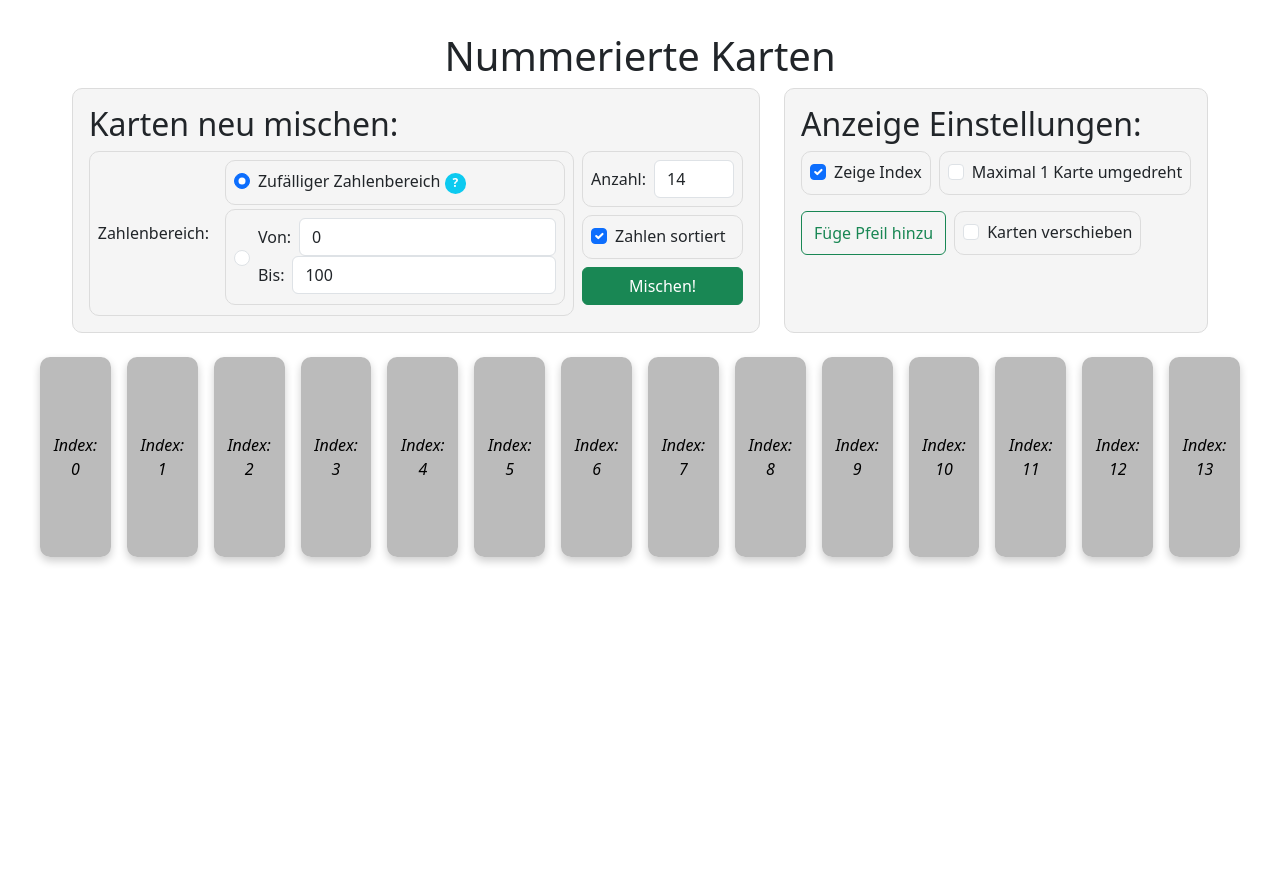
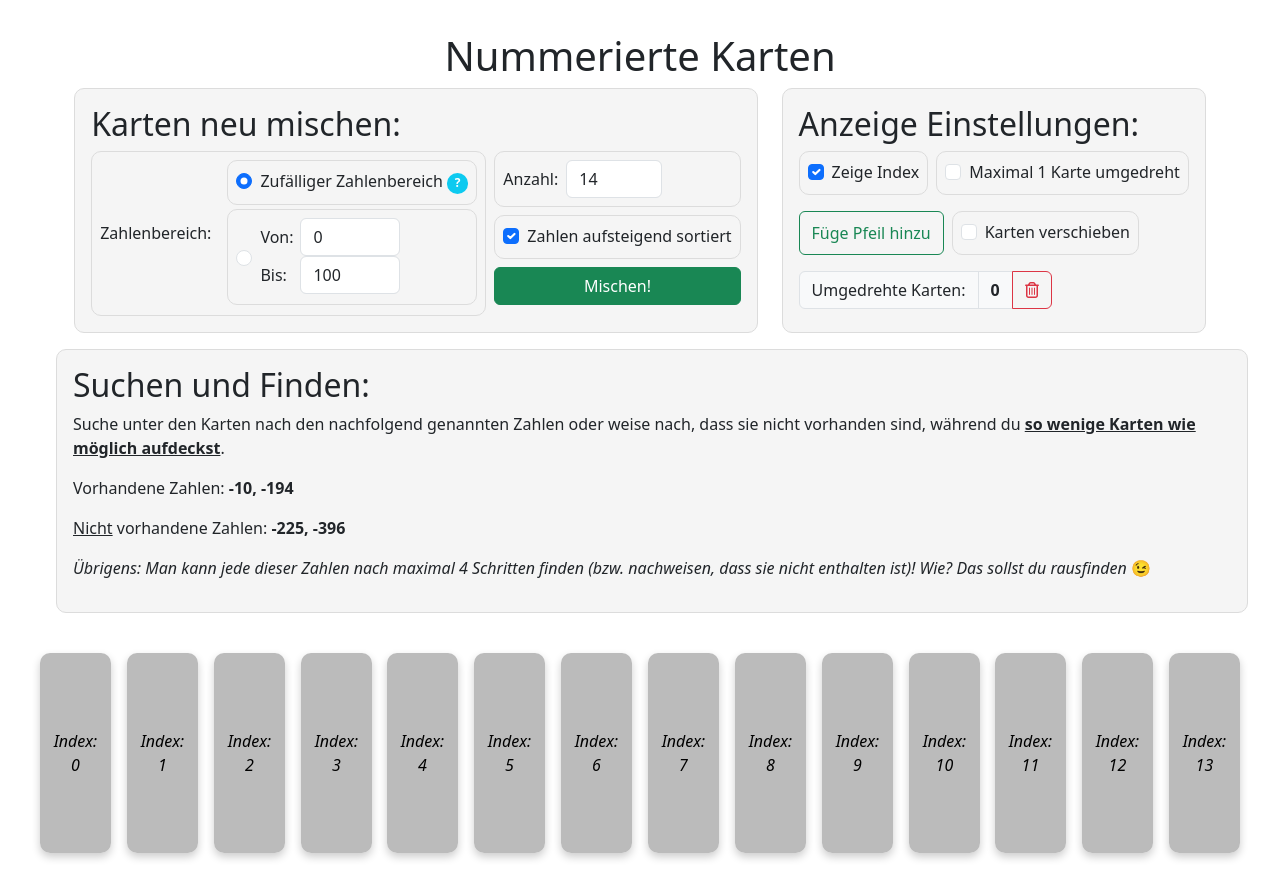
Before and after one commit to tools-info-bw-de/manuelles-suchen, a Vue app: page / in a window 1280 px wide. Before the commit the page ends 800 px from the top, so only its background shows below. Built offline with nearby package versions, Linux system fonts and the light colour scheme.

Commit message:
suchaufgaben und animation zugefügt

```diff
--- a/package.json
+++ b/package.json
@@ -9,6 +9,9 @@
     "preview": "vite preview"
   },
   "dependencies": {
+    "@fortawesome/fontawesome-svg-core": "^6.4.2",
+    "@fortawesome/free-regular-svg-icons": "^6.4.2",
+    "@fortawesome/vue-fontawesome": "^3.0.5",
     "bootstrap": "^5.3.2",
     "vue": "^3.3.8"
   },
--- a/src/App.vue
+++ b/src/App.vue
@@ -3,7 +3,7 @@ import "bootstrap/dist/css/bootstrap.min.css"
 import "bootstrap"
 import { Tooltip } from "bootstrap"
 
-import { onMounted, reactive } from "vue"
+import { computed, onMounted, reactive } from "vue"
 
 const state = reactive({
   amountOfCards: 14,
@@ -15,6 +15,8 @@ const state = reactive({
   numbersSorted: true,
   numberRangeRandom: true,
   numbers: [],
+  renderKey: 0,
+  flipCounter: 0,
 })
 
 onMounted(() => {
@@ -33,6 +35,8 @@ function calculateNumberRange() {
 }
 
 function createNumbers() {
+  state.flipCounter = 0
+
   state.numbers = []
 
   let startRange, endRange = 0
@@ -50,9 +54,41 @@ function createNumbers() {
   if (state.numbersSorted) {
     state.numbers.sort((a, b) => a.value - b.value)
   }
+
+  state.renderKey++
 }
 
+const existingNumbers = computed(() => {
+  if (state.numbers.length < 2) return [0, 0]
+
+  // return 2 random numbers
+  const numbers = []
+  while (numbers.length < 2) {
+    let nextIndex = Math.floor(Math.random() * state.numbers.length)
+    if (!numbers.includes(state.numbers[nextIndex].value)) {
+      numbers.push(state.numbers[nextIndex].value)
+    }
+  }
+  return numbers
+})
+
+const notExistingNumbers = computed(() => {
+  if (state.numbers.length < 2) return [0, 0]
+
+  // return 2 random numbers
+  const numbers = []
+  while (numbers.length < 2) {
+    let nextNumber = Math.floor(Math.random() * 2000) - 999
+    if (!state.numbers.map((card) => card.value).includes(nextNumber)) {
+      numbers.push(nextNumber)
+    }
+  }
+  return numbers
+})
+
 function flipCard(card) {
+  state.flipCounter++
+
   if (card.flipped) {
     card.flipped = false
     return
@@ -65,12 +101,21 @@ function flipCard(card) {
   }
   card.flipped = !card.flipped
 }
+
+function resetFlipCounter() {
+  state.flipCounter = 0
+
+  //close all cards
+  state.numbers.forEach((card) => {
+    card.flipped = false
+  })
+}
 </script>
 
 <template>
   <h1>Nummerierte Karten</h1>
-  <div class="d-flex flex-row justify-content-center">
-    <div class="backgroundBox">
+  <div id="settingsRow" class="d-flex flex-row justify-content-center">
+    <div id="mixBox" class="backgroundBox">
       <h2>Karten neu mischen:</h2>
       <div class="d-flex flex-row">
         <div class="inputBox d-flex flex-row align-items-center me-2">
@@ -96,12 +141,12 @@ function flipCard(card) {
                     name="radioNumberRange" id="radioNumberRange2">
                   <div class="d-flex flex-column ms-2">
                     <div class="d-flex flex-row align-items-center">
-                      <label for="numberRangeFrom" class="me-2">Von:</label>
+                      <label for="numberRangeFrom" class="rangeLabel me-2">Von:</label>
                       <input id="numberRangeFrom" class="form-control" type="number" v-model="state.numberRangeFrom"
                         step="1" />
                     </div>
                     <div class="d-flex flex-row align-items-center">
-                      <label for="numberRangeTo" class="me-2">Bis:</label>
+                      <label for="numberRangeTo" class="rangeLabel me-2">Bis:</label>
                       <input id="numberRangeTo" class="form-control" type="number" v-model="state.numberRangeTo"
                         step="1" />
                     </div>
@@ -114,13 +159,13 @@ function flipCard(card) {
         <div class="d-flex flex-column justify-content-start">
           <div class="inputBox d-flex flex-row align-items-center">
             <label for="inputAmount" class="me-2">Anzahl:</label>
-            <input id="inputAmount" class="form-control" type="number" v-model="state.amountOfCards" min="1" max="20"
-              step="1" />
+            <input id="inputAmount" class="form-control" type="number" v-model="state.amountOfCards" min="2" max="20"
+              step="1" :class="{ 'is-invalid': (state.amountOfCards < 2 || state.amountOfCards > 20) }" />
           </div>
           <div class="inputBox my-2">
             <div class="form-check">
               <input class="form-check-input" type="checkbox" v-model="state.numbersSorted" id="inputSorted">
-              <label class="form-check-label" for="inputSorted">Zahlen sortiert</label>
+              <label class="form-check-label" for="inputSorted">Zahlen aufsteigend sortiert</label>
             </div>
           </div>
           <button type="button" class="btn btn-success" @click.prevent="createNumbers()">Mischen!</button>
@@ -128,7 +173,7 @@ function flipCard(card) {
       </div>
     </div>
 
-    <div class="backgroundBox ms-4">
+    <div id="settingsBox" class="backgroundBox ms-4">
       <h2>Anzeige Einstellungen:</h2>
       <div class="d-flex flex-column">
         <div class="d-flex flex-row">
@@ -155,12 +200,35 @@ function flipCard(card) {
             </div>
           </div>
         </div>
+        <div class="d-flex flex-row mt-3">
+          <div class="input-group">
+            <span class="input-group-text">Umgedrehte Karten:</span>
+            <span class="input-group-text"><b>{{ state.flipCounter }}</b></span>
+            <button class="btn btn-outline-danger" type="button" id="button-addon1"
+              @click.prevent="resetFlipCounter()"><font-awesome-icon icon="fa-regular fa-trash-can" /></button>
+          </div>
+        </div>
       </div>
+    </div>
+    <div id="searchBox" class="backgroundBox ms-4">
+      <h2>Suchen und Finden:</h2>
+      <p>Suche unter den Karten nach den nachfolgend genannten Zahlen oder weise nach, dass sie nicht vorhanden sind,
+        während du <b><u>so wenige Karten wie möglich aufdeckst</u></b>.</p>
+
+      <p>Vorhandene Zahlen: <b>{{ existingNumbers[0] }}, {{ existingNumbers[1] }}</b></p>
+      <p><u>Nicht</u> vorhandene Zahlen: <b>{{ notExistingNumbers[0] }}, {{ notExistingNumbers[1] }}</b></p>
+      <p v-if="state.numbersSorted">
+        <i>Übrigens: Man kann jede dieser Zahlen nach maximal {{ Math.ceil(Math.log2(state.numbers.length + 1)) }}
+          Schritten
+          finden (bzw. nachweisen, dass sie nicht enthalten ist)! Wie? Das sollst du rausfinden 😉</i>
+      </p>
     </div>
   </div>
 
-  <div class="d-flex flex-row">
-    <div class="flip-card" v-for="(card, index) in state.numbers" :key="card.index" @click.prevent="flipCard(card)">
+
+  <div class="d-flex flex-row mt-3" :key="state.renderKey">
+    <div class="flip-card shake" v-for="( card, index ) in  state.numbers " :key="card.index"
+      @click.prevent="flipCard(card)" :style="{ animationDelay: index * 0.03 + 's' }">
       <div class="flip-card-inner" :class="{ flipped: card.flipped }">
         <div class="flip-card-front">
           <div v-if="state.showIndex">
@@ -179,6 +247,59 @@ function flipCard(card) {
 </template>
 
 <style scoped>
+@media screen and (max-width: 1470px) {
+  #settingsRow {
+    flex-wrap: wrap !important;
+  }
+}
+
+#mixBox {
+  min-width: 648.1px;
+}
+
+#settingsBox {
+  min-width: 404.5px;
+}
+
+#searchBox {
+  width: 100%;
+}
+
+.rangeLabel {
+  width: 2rem;
+}
+
+#numberRangeFrom,
+#numberRangeTo {
+  width: 100px;
+}
+
+label {
+  user-select: none;
+}
+
+@keyframes shake {
+  0% {
+    transform: rotateY(0deg);
+  }
+
+  30% {
+    transform: rotate(-5deg);
+  }
+
+  60% {
+    transform: rotate(5deg);
+  }
+
+  100% {
+    transform: rotate(0deg);
+  }
+}
+
+.shake {
+  animation: shake 0.5s ease-in-out forwards;
+}
+
 .flip-card {
   cursor: pointer;
   background-color: transparent;
@@ -246,7 +367,7 @@ h1 {
 }
 
 #inputAmount {
-  width: 5rem;
+  width: 6rem;
 }
 
 .inputBox {
--- a/src/main.js
+++ b/src/main.js
@@ -1,5 +1,9 @@
 import { createApp } from 'vue'
 import './style.css'
 import App from './App.vue'
+import { library } from '@fortawesome/fontawesome-svg-core'
+import { FontAwesomeIcon } from '@fortawesome/vue-fontawesome'
+import {faTrashCan} from '@fortawesome/free-regular-svg-icons'
+library.add(faTrashCan)
 
-createApp(App).mount('#app')
+createApp(App).component('font-awesome-icon', FontAwesomeIcon).mount('#app')
```
Also changed, not shown: 1 other file (tests, documents, lock files or other folders).
